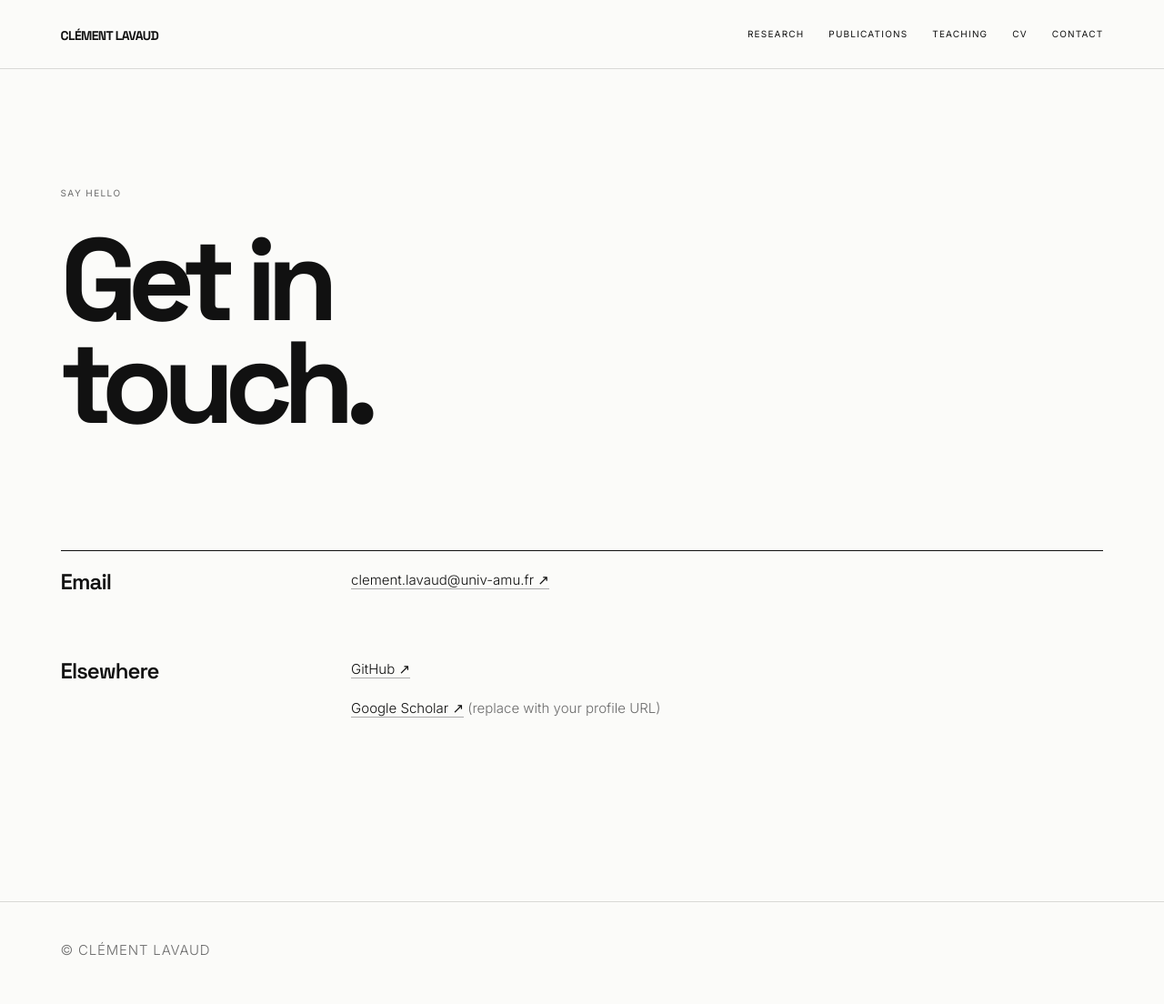
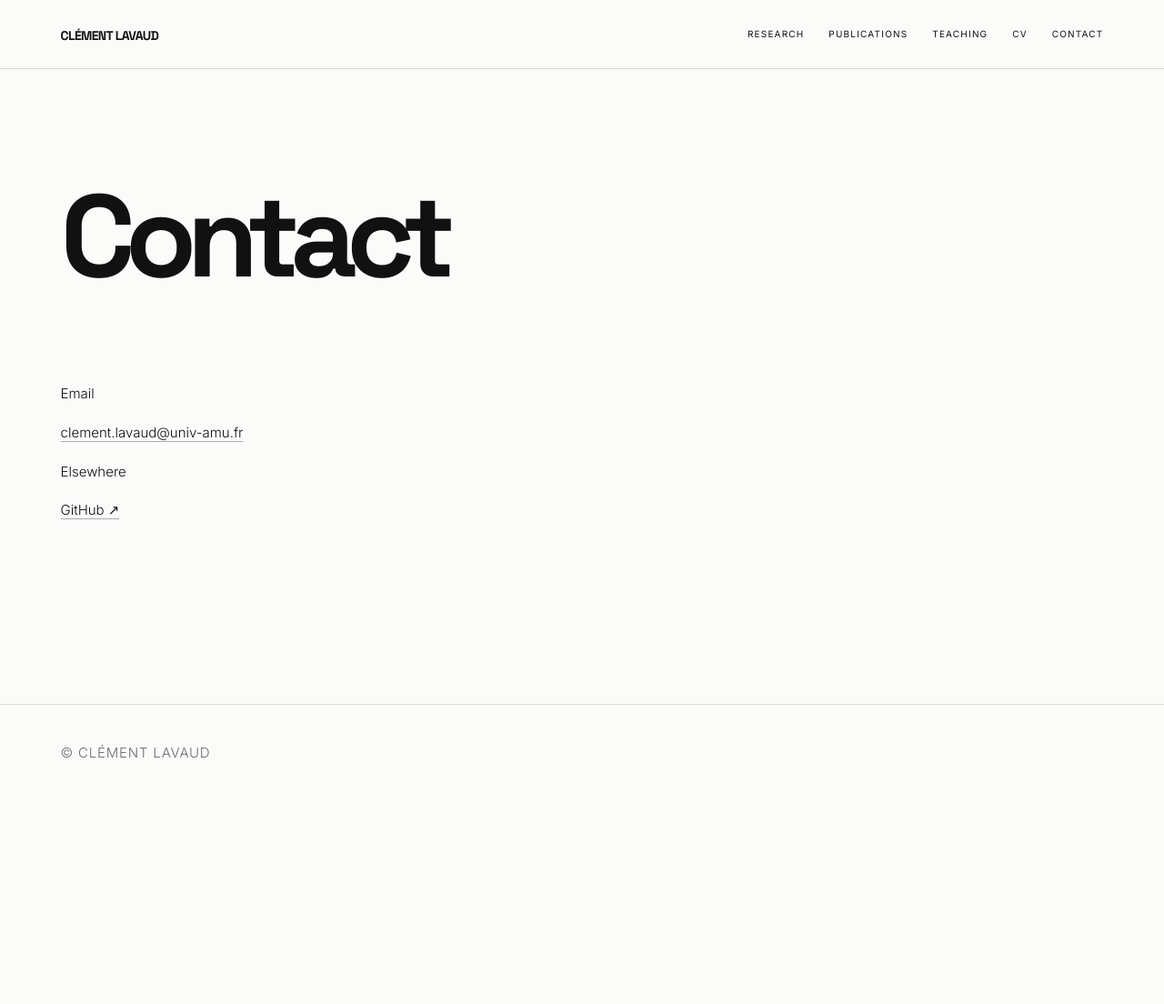
Before and after one commit to clementlavaud/clementlavaud.github.io, a Jekyll site: the page built from contact.md, in a window 1280 px wide. Shown: the whole page at 91% size. Built offline with Jekyll 4.4.1, drawn with Linux system fonts in a browser that asks for light colours; after the commit the page ends 900 px from its top, so only the background shows below that.

Commit message:
Update contact.md

```diff
--- a/contact.md
+++ b/contact.md
@@ -3,19 +3,14 @@ layout: default
 title: "Contact"
 ---
 
-<p class="eyebrow">Say hello</p>
-<h1 class="page-title">Get in<br>touch.</h1>
-
-<section class="content-section">
-  <div class="two-column">
-    <h2>Email</h2>
-    <p><a class="text-link" href="mailto:clement.lavaud@univ-amu.fr">clement.lavaud@univ-amu.fr ↗</a></p>
+<div class="page">
+  <aside class="page-side">
+    <h1 class="page-title">Contact</h1>
+  </aside>
+  <div class="page-body">
+    <p class="label">Email</p>
+    <p><a class="text-link" href="mailto:clement.lavaud@univ-amu.fr">clement.lavaud@univ-amu.fr</a></p>
+    <p class="label">Elsewhere</p>
+    <p><a class="text-link" href="https://github.com/clementlavaud" target="_blank" rel="noopener noreferrer">GitHub ↗</a></p>
   </div>
-  <div class="two-column">
-    <h2>Elsewhere</h2>
-    <div>
-      <p><a class="text-link" href="https://github.com/clementlavaud" target="_blank" rel="noopener noreferrer">GitHub ↗</a></p>
-      <p><a class="text-link" href="https://scholar.google.com/" target="_blank" rel="noopener noreferrer">Google Scholar ↗</a> <span class="muted">(replace with your profile URL)</span></p>
-    </div>
-  </div>
-</section>
+</div>
```
